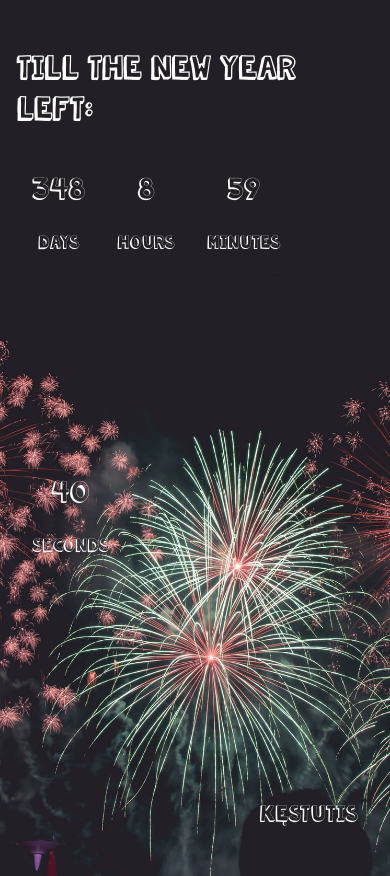
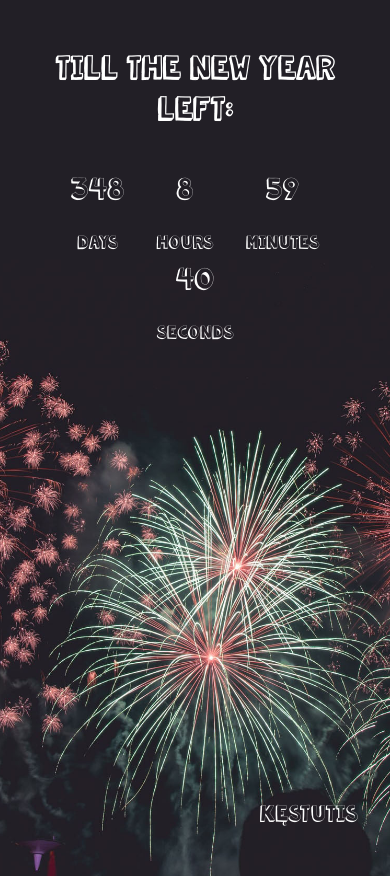
Before and after one commit to KurKestutis/countdown, a plain HTML site: page index.html in a window 390 px wide. Drawn offline with Linux system fonts and the light colour scheme.

Commit message:
Minor changes for more responsive.

```diff
--- a/styles/style.scss
+++ b/styles/style.scss
@@ -22,13 +22,14 @@
   margin-top: 1%;
   margin-bottom: -3rem;
   font-size: 2.5rem;
+  text-align: center;
 }
 
 .main {
   display: flex;
   flex-direction: row;
-  flex: 1 1;
   flex-wrap: wrap;
+  justify-content: center;
 }
 
 .element {
@@ -47,6 +48,7 @@
 .footer {
   margin: 1rem;
   align-self: flex-end;
+  margin-top: auto;
 }
 
 @media screen and (max-width: 1370px) {
```
Also changed, not shown: styles/style.css, 1 other file.
